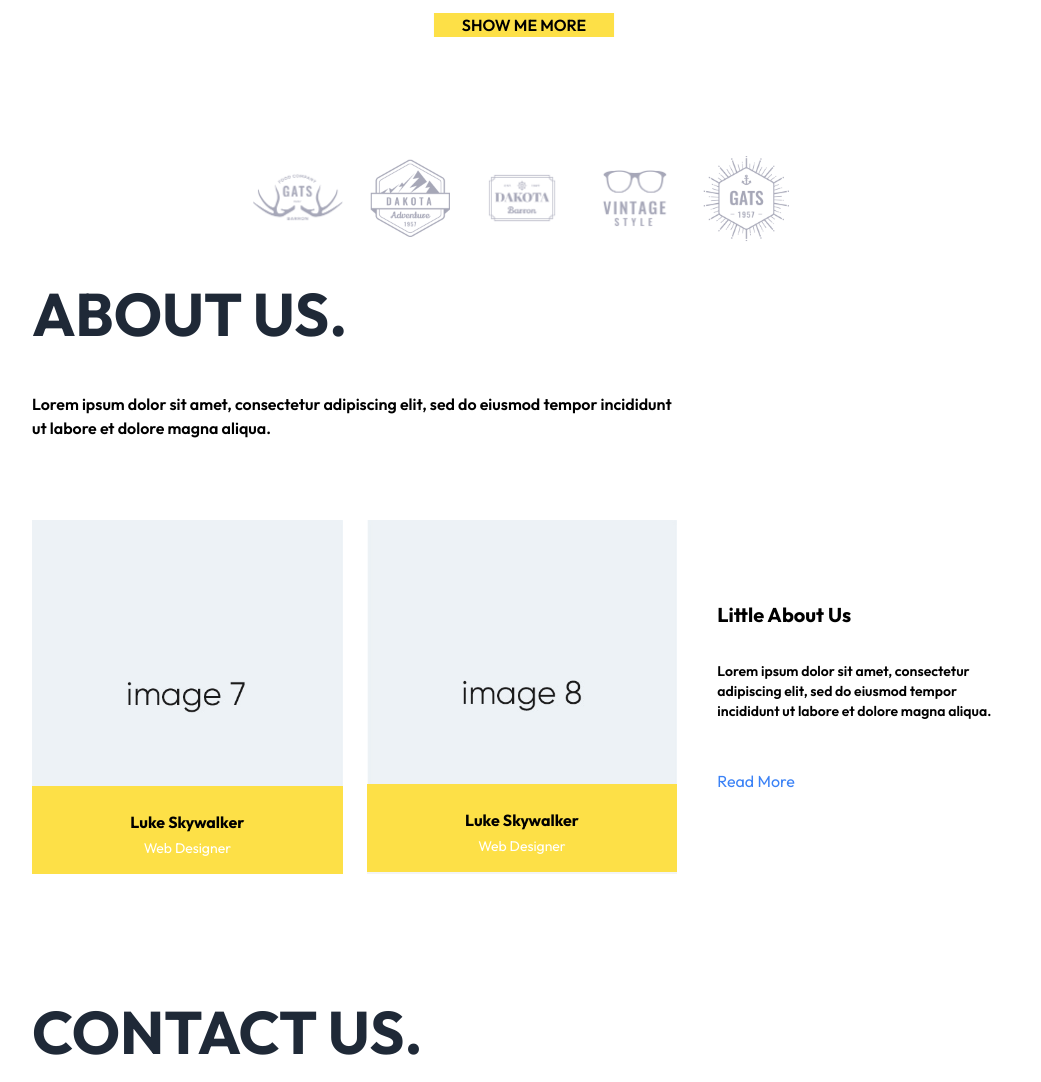
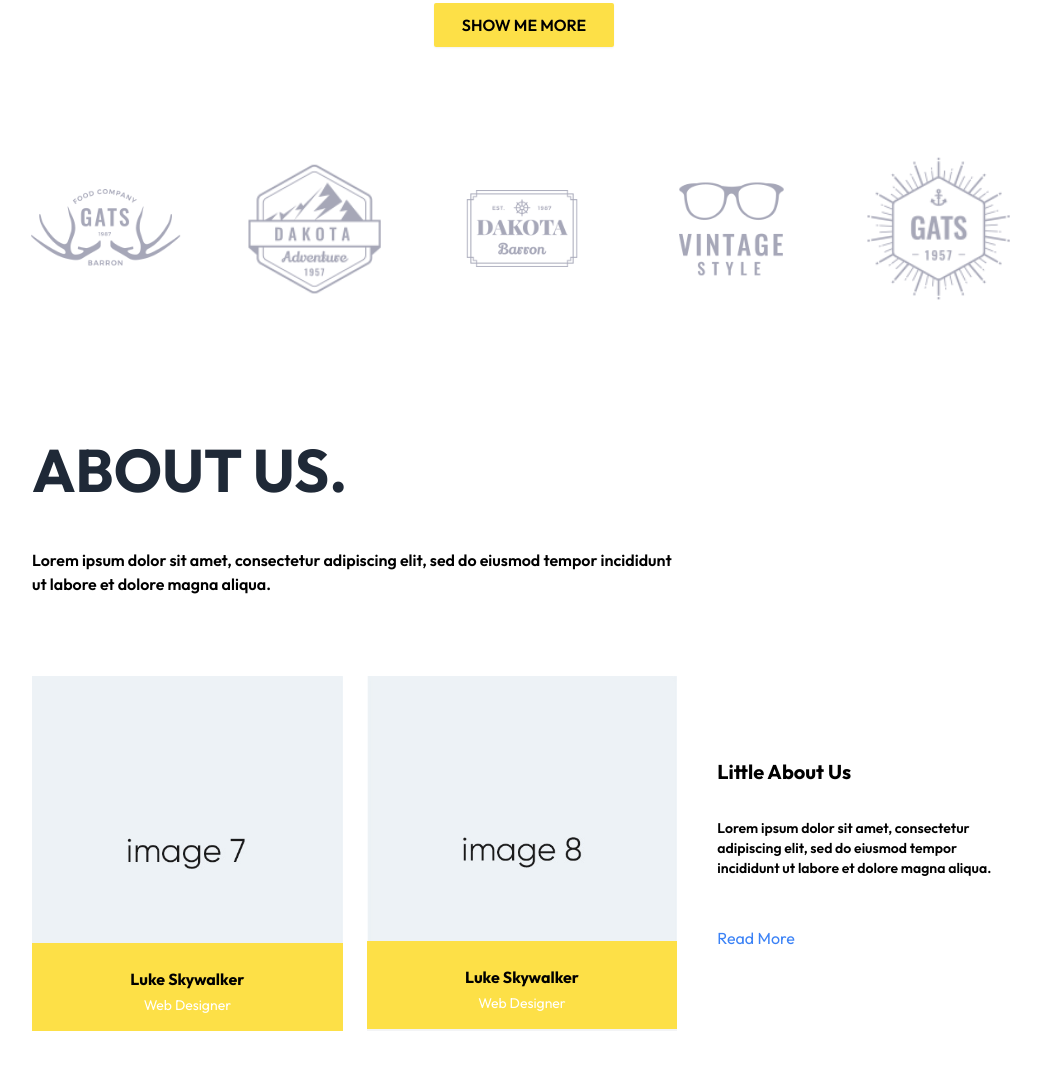
Before and after one commit to puneethkanike09/Test-WebPeople, a plain HTML site: page index.html in a window 1280 px wide. Shown: the part 1680-2762 px from the top of the page, without its empty margins (118-1159 px from the left). Drawn offline with nearby package versions, Linux system fonts and the light colour scheme.

Commit message:
Adjusted the alignements and the responsiveness for the Blog items

```diff
--- a/index.html
+++ b/index.html
@@ -77,7 +77,7 @@
                     et dolore magna aliqua.
                 </p>
                 <a href="#contact"
-                    class="bg-yellow-300 ml-1 text-black font-semibold py-3 px-7 rounded-sm shadow-sm hover:bg-yellow-500 hover:text-white hover:shadow-lg transform hover:scale-105 transition-all duration-300 ease-in-out">
+                    class="bg-yellow-300 ml-1 text-black font-semibold py-3 px-7 rounded-sm shadow-sm hover:bg-yellow-500 hover:text-white hover:shadow-lg transform  transition-all duration-300 ease-in-out">
                     SEND MESSAGE
                 </a>
 
@@ -158,25 +158,29 @@
     </section>
 
 
-    <section class="flex flex-col items-center gap-4 py-18  text-gray-800" id="speciality">
-        <div class="flex justify-center items-center sm:justify-center gap-4 pt-5 w-full overflow-x-scroll">
+    <section class="flex flex-col items-center gap-4 pb-24 text-gray-800" id="speciality">
+        <div
+            class="flex justify-start items-center sm:justify-center gap-12 pt-5 w-full overflow-x-auto px-8 sm:px-8 lg:px-8">
             <a href="#" class="flex-shrink-0 hover:translate-y-[-10px] transition-all duration-500">
-                <img class="w-16 sm:w-24 mb-2" src="/assets/blog/Logo-1.png" alt="Logo 1" />
+                <img class="w-16 sm:w-20 md:w-24 lg:w-32 xl:w-40 mb-2" src="/assets/blog/Logo-1.png" alt="Logo 1" />
             </a>
             <a href="#" class="flex-shrink-0 hover:translate-y-[-10px] transition-all duration-500">
-                <img class="w-16 sm:w-24 mb-2" src="/assets/blog/Logo-2.png" alt="Logo 2" />
+                <img class="w-16 sm:w-20 md:w-24 lg:w-32 xl:w-40 mb-2" src="/assets/blog/Logo-2.png" alt="Logo 2" />
             </a>
             <a href="#" class="flex-shrink-0 hover:translate-y-[-10px] transition-all duration-500">
-                <img class="w-16 sm:w-24 mb-2" src="/assets/blog/Logo-3.png" alt="Logo 3" />
+                <img class="w-16 sm:w-20 md:w-24 lg:w-32 xl:w-40 mb-2" src="/assets/blog/Logo-3.png" alt="Logo 3" />
             </a>
             <a href="#" class="flex-shrink-0 hover:translate-y-[-10px] transition-all duration-500">
-                <img class="w-16 sm:w-24 mb-2" src="/assets/blog/Logo-4.png" alt="Logo 4" />
+                <img class="w-16 sm:w-20 md:w-24 lg:w-32 xl:w-40 mb-2" src="/assets/blog/Logo-4.png" alt="Logo 4" />
             </a>
             <a href="#" class="flex-shrink-0 hover:translate-y-[-10px] transition-all duration-500">
-                <img class="w-16 sm:w-24 mb-2" src="/assets/blog/Logo-5.png" alt="Logo 5" />
+                <img class="w-16 sm:w-20 md:w-24 lg:w-32 xl:w-40 mb-2" src="/assets/blog/Logo-5.png" alt="Logo 5" />
             </a>
+
         </div>
     </section>
+
+
 
 
 
@@ -249,7 +253,7 @@
 " required></textarea>
                     <div class="flex justify-start">
                         <button type="submit"
-                            class="bg-yellow-300 ml-1 text-black font-semibold py-3 px-7 rounded-sm shadow-sm hover:bg-yellow-500 hover:text-white hover:shadow-lg transform  transition-all duration-300 ease-in-out">
+                            class="bg-yellow-300  text-black font-semibold py-3 px-7 rounded-sm shadow-sm hover:bg-yellow-500 hover:text-white hover:shadow-lg transform  transition-all duration-300 ease-in-out">
                             SEND MESSAGE
                         </button>
                     </div>
@@ -268,15 +272,15 @@
     <section id="blog" class="flex justify-center  py-8 md:py-18 gap-12  sm:overflow-x-visible">
         <a href="#">
             <img src="/assets/links/Icon-1.png" alt="Image 1"
-                class="w-10 h-10 hover:scale-105 transition-all duration-300 ease-in-out object-cover flex-shrink-0">
+                class="w-10 h-10 hover:translate-y-[-10px] transition-all duration-500 ease-in-out object-cover flex-shrink-0">
         </a>
         <a href="#">
             <img src="/assets/links/Icon-2.png" alt="Image 2"
-                class="w-10 h-10 hover:scale-105 transition-all duration-300 ease-in-out object-cover flex-shrink-0">
+                class="w-10 h-10 hover:translate-y-[-10px] transition-all duration-500 ease-in-out object-cover flex-shrink-0">
         </a>
         <a href="#">
             <img src="/assets/links/Icon-3.png" alt="Image 3"
-                class="w-10 h-10 hover:scale-105 transition-all duration-300 ease-in-out object-cover flex-shrink-0">
+                class="w-10 h-10 hover:translate-y-[-10px] transition-all duration-500 ease-in-out object-cover flex-shrink-0">
         </a>
     </section>
 
--- a/style.css
+++ b/style.css
@@ -100,13 +100,3 @@ nav a.active {
 ::-webkit-scrollbar {
   @apply hidden
 }
-
-div {
-  overflow-x: scroll;
-  -ms-overflow-style: none; /* IE and Edge */
-  scrollbar-width: none; /* Firefox */
-}
-
-div::-webkit-scrollbar {
-  display: none; /* Hide scrollbar for Chrome, Safari, Edge */
-}
```
